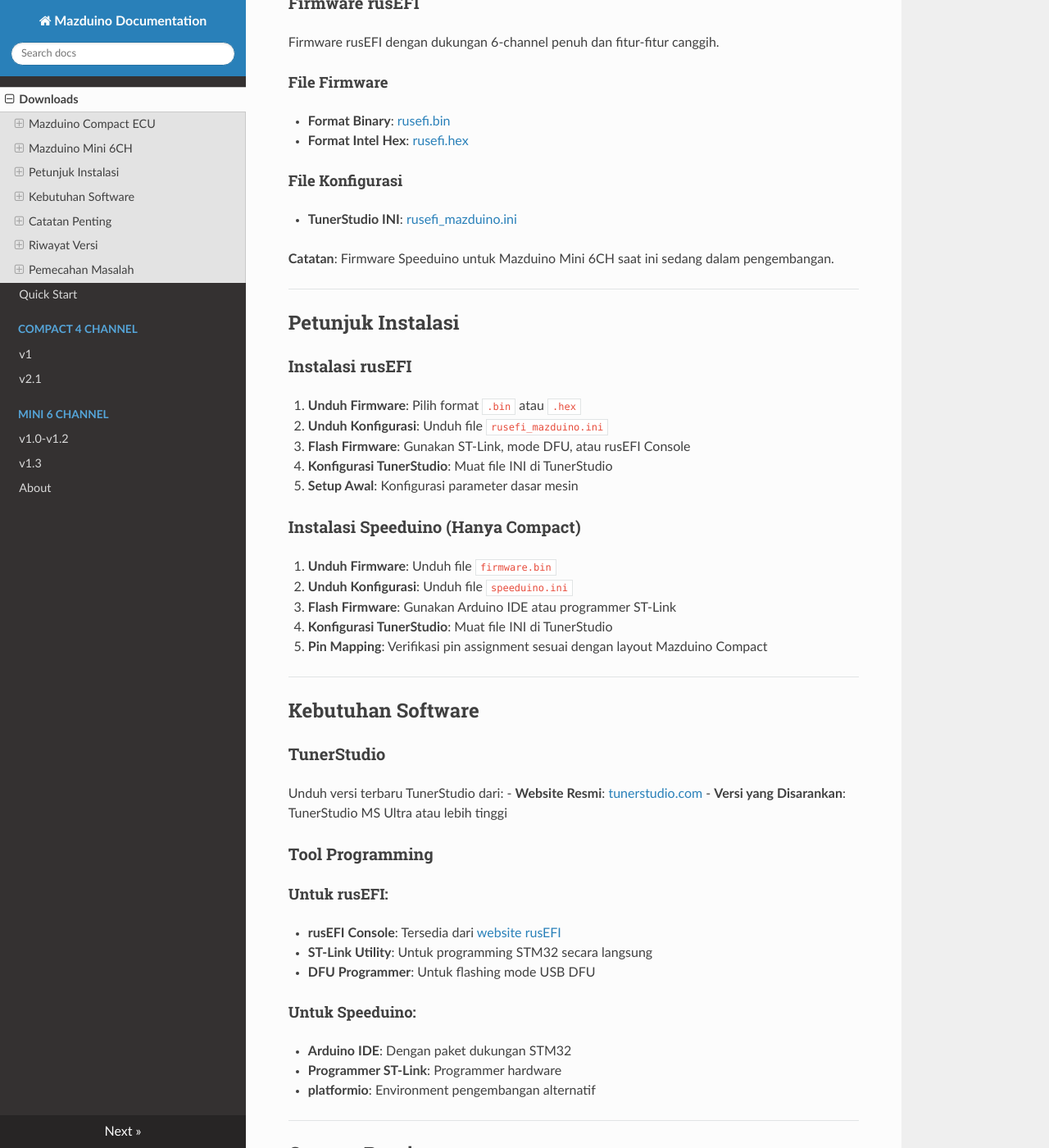
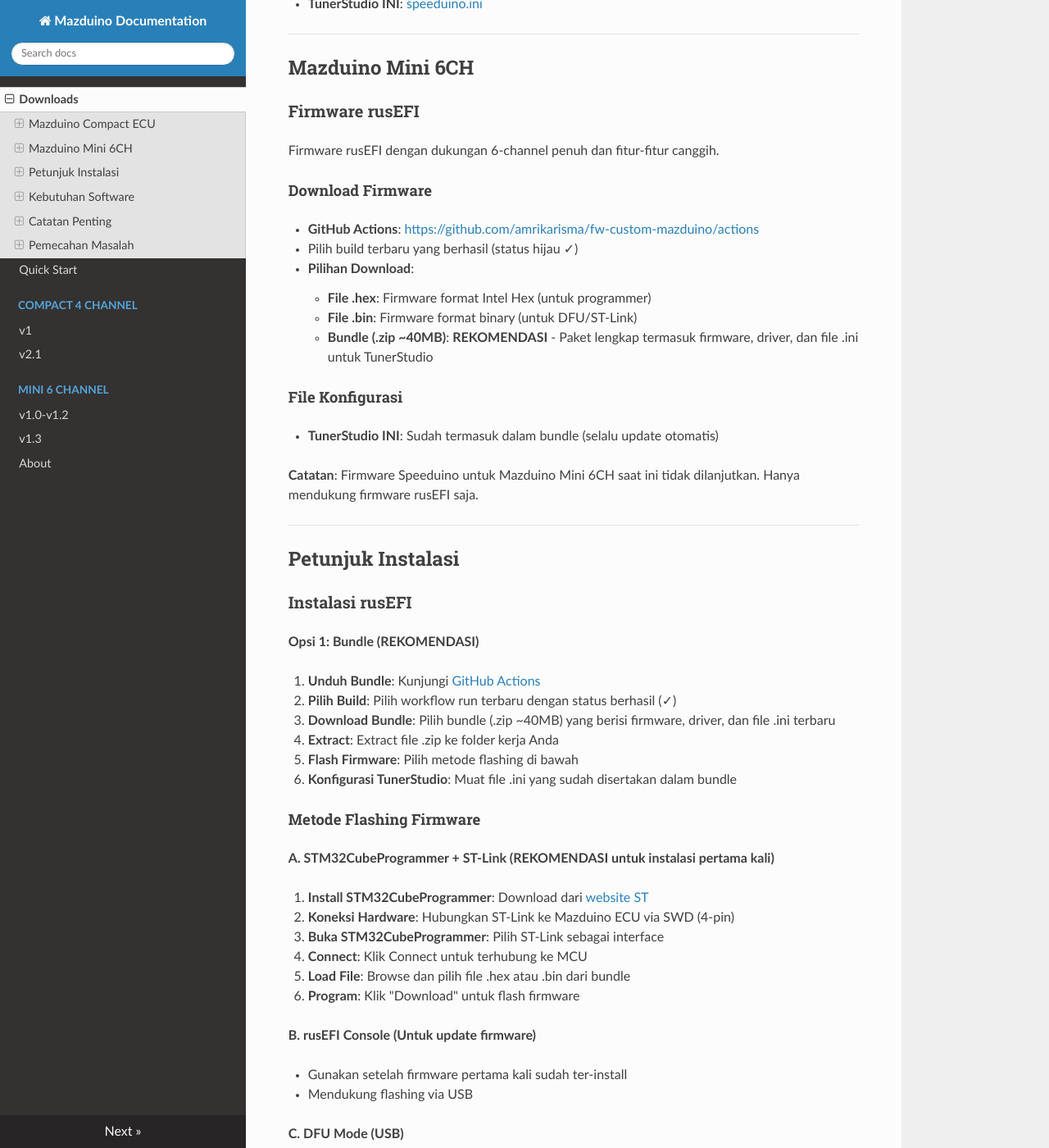
Before and after one commit to amrikarisma/mazduino-documentation, an MkDocs documentation site: the page built from docs/downloads.md, in a window 1280 px wide and 1400 px high, scrolled down 1031 px. Shown: the whole window at 82% size. Built offline with MkDocs 1.6.1, drawn with Linux system fonts in a browser that asks for light colours; nearby versions of some CDN libraries; some of the changed text lies outside the part shown.

Commit message:
update download info

```diff
--- a/docs/downloads.md
+++ b/docs/downloads.md
@@ -7,12 +7,16 @@
 ### Firmware rusEFI
 rusEFI adalah firmware utama untuk Mazduino Compact ECU dengan dukungan fitur lengkap.
 
-#### File Firmware
-- **Format Binary**: [rusefi.bin](myfiles/rusefi/rusefi.bin)
-- **Format Intel Hex**: [rusefi.hex](myfiles/rusefi/rusefi.hex)
+#### Download Firmware
+- **GitHub Actions**: [https://github.com/amrikarisma/fw-custom-mazduino/actions](https://github.com/amrikarisma/fw-custom-mazduino/actions)
+- Pilih build terbaru yang berhasil (status hijau ✓)
+- **Pilihan Download**:
+    - **File .hex**: Firmware format Intel Hex (untuk programmer)
+    - **File .bin**: Firmware format binary (untuk DFU/ST-Link)
+    - **Bundle (.zip ~40MB)**: **REKOMENDASI** - Paket lengkap termasuk firmware, driver, dan file .ini untuk TunerStudio
 
 #### File Konfigurasi
-- **TunerStudio INI**: [rusefi_mazduino.ini](myfiles/rusefi/rusefi_mazduino.ini)
+- **TunerStudio INI**: Sudah termasuk dalam bundle (selalu update otomatis)
 
 ### Firmware Speeduino
 Firmware Speeduino khusus yang dikonfigurasi secara spesifik untuk pin mapping Mazduino Compact ECU.
@@ -30,14 +34,18 @@
 ### Firmware rusEFI
 Firmware rusEFI dengan dukungan 6-channel penuh dan fitur-fitur canggih.
 
-#### File Firmware
-- **Format Binary**: [rusefi.bin](myfiles/rusefi/rusefi.bin)
-- **Format Intel Hex**: [rusefi.hex](myfiles/rusefi/rusefi.hex)
+#### Download Firmware
+- **GitHub Actions**: [https://github.com/amrikarisma/fw-custom-mazduino/actions](https://github.com/amrikarisma/fw-custom-mazduino/actions)
+- Pilih build terbaru yang berhasil (status hijau ✓)
+- **Pilihan Download**:
+    - **File .hex**: Firmware format Intel Hex (untuk programmer)
+    - **File .bin**: Firmware format binary (untuk DFU/ST-Link)
+    - **Bundle (.zip ~40MB)**: **REKOMENDASI** - Paket lengkap termasuk firmware, driver, dan file .ini untuk TunerStudio
 
 #### File Konfigurasi
-- **TunerStudio INI**: [rusefi_mazduino.ini](myfiles/rusefi/rusefi_mazduino.ini)
+- **TunerStudio INI**: Sudah termasuk dalam bundle (selalu update otomatis)
 
-**Catatan**: Firmware Speeduino untuk Mazduino Mini 6CH saat ini sedang dalam pengembangan.
+**Catatan**: Firmware Speeduino untuk Mazduino Mini 6CH saat ini tidak dilanjutkan. Hanya mendukung firmware rusEFI saja.
 
 ---
 
@@ -45,11 +53,38 @@
 
 ### Instalasi rusEFI
 
-1. **Unduh Firmware**: Pilih format `.bin` atau `.hex`
-2. **Unduh Konfigurasi**: Unduh file `rusefi_mazduino.ini`
-3. **Flash Firmware**: Gunakan ST-Link, mode DFU, atau rusEFI Console
-4. **Konfigurasi TunerStudio**: Muat file INI di TunerStudio
-5. **Setup Awal**: Konfigurasi parameter dasar mesin
+**Opsi 1: Bundle (REKOMENDASI)**
+
+1. **Unduh Bundle**: Kunjungi [GitHub Actions](https://github.com/amrikarisma/fw-custom-mazduino/actions)
+2. **Pilih Build**: Pilih workflow run terbaru dengan status berhasil (✓)
+3. **Download Bundle**: Pilih bundle (.zip ~40MB) yang berisi firmware, driver, dan file .ini terbaru
+4. **Extract**: Extract file .zip ke folder kerja Anda
+5. **Flash Firmware**: Pilih metode flashing di bawah
+6. **Konfigurasi TunerStudio**: Muat file .ini yang sudah disertakan dalam bundle
+
+#### Metode Flashing Firmware
+
+**A. STM32CubeProgrammer + ST-Link (REKOMENDASI untuk instalasi pertama kali)**
+
+1. **Install STM32CubeProgrammer**: Download dari [website ST](https://www.st.com/en/development-tools/stm32cubeprog.html)
+2. **Koneksi Hardware**: Hubungkan ST-Link ke Mazduino ECU via SWD (4-pin)
+3. **Buka STM32CubeProgrammer**: Pilih ST-Link sebagai interface
+4. **Connect**: Klik Connect untuk terhubung ke MCU
+5. **Load File**: Browse dan pilih file .hex atau .bin dari bundle
+6. **Program**: Klik "Download" untuk flash firmware
+
+**B. rusEFI Console (Untuk update firmware)**
+
+- Gunakan setelah firmware pertama kali sudah ter-install
+- Mendukung flashing via USB
+
+**C. DFU Mode (USB)**
+
+- Untuk ECU yang sudah memiliki bootloader
+- Tidak memerlukan programmer eksternal
+
+**Opsi 2: Download Individual (Hanya untuk jika hanya perlu file tertentu)**
+
 
 ### Instalasi Speeduino (Hanya Compact)
 
@@ -65,15 +100,21 @@
 
 ### TunerStudio
 Unduh versi terbaru TunerStudio dari:
+
 - **Website Resmi**: [tunerstudio.com](https://www.tunerstudio.com/index.php/downloads)
 - **Versi yang Disarankan**: TunerStudio MS Ultra atau lebih tinggi
 
 ### Tool Programming
 
 #### Untuk rusEFI:
+- **STM32CubeProgrammer**: **REKOMENDASI** untuk instalasi firmware pertama kali dengan ST-Link
 - **rusEFI Console**: Tersedia dari [website rusEFI](https://rusefi.com)
-- **ST-Link Utility**: Untuk programming STM32 secara langsung
+- **ST-Link Utility**: Untuk programming STM32 secara langsung (legacy)
 - **DFU Programmer**: Untuk flashing mode USB DFU
+
+#### Hardware Programming:
+- **ST-Link V2/V3**: Programmer hardware untuk koneksi SWD ke Mazduino ECU
+- **Kabel SWD**: 4-pin connector (VCC, GND, SWDIO, SWCLK)
 
 #### Untuk Speeduino:
 - **Arduino IDE**: Dengan paket dukungan STM32
@@ -94,25 +135,16 @@
 - **Tidak Dapat Ditukar**: Jangan gunakan dengan board ECU lain
 - **Verifikasi Diperlukan**: Selalu verifikasi pin assignment sebelum menghubungkan hardware
 
+### Kompatibilitas File .ini
+- **Gunakan Bundle**: **PENTING** - Selalu gunakan bundle untuk memastikan file .ini cocok dengan firmware
+- **Hindari File Terpisah**: File .ini yang didownload terpisah mungkin tidak kompatibel dengan firmware terbaru
+- **Auto Update**: Bundle selalu berisi file .ini yang sudah ditest dengan firmware yang sama
+
 ### Sumber Dukungan
 - **rusEFI Wiki**: [wiki.rusefi.com](https://wiki.rusefi.com)
 - **Speeduino Wiki**: [wiki.speeduino.com](https://wiki.speeduino.com)
 - **Dokumentasi Mazduino**: Situs dokumentasi ini
 - **Dukungan Komunitas**: Forum pengguna dan grup diskusi
-
----
-
-## Riwayat Versi
-
-### Update Terbaru
-- **rusEFI**: Rilis stabil terbaru dengan dukungan Mazduino
-- **Speeduino Compact**: Build khusus dengan pin mapping Mazduino
-- **File Konfigurasi**: Diperbarui untuk versi firmware terbaru
-
-### Changelog
-Periksa repositori firmware individual untuk informasi changelog detail:
-- rusEFI: Repositori GitHub resmi rusEFI
-- Speeduino: Repositori GitHub resmi Speeduino
 
 ---
 
```
Also changed, not shown: docs/index.md (+1 -2 lines), docs/mazduino-mini-6ch-v1.3.md (+1 -1 lines), 1 other file.
